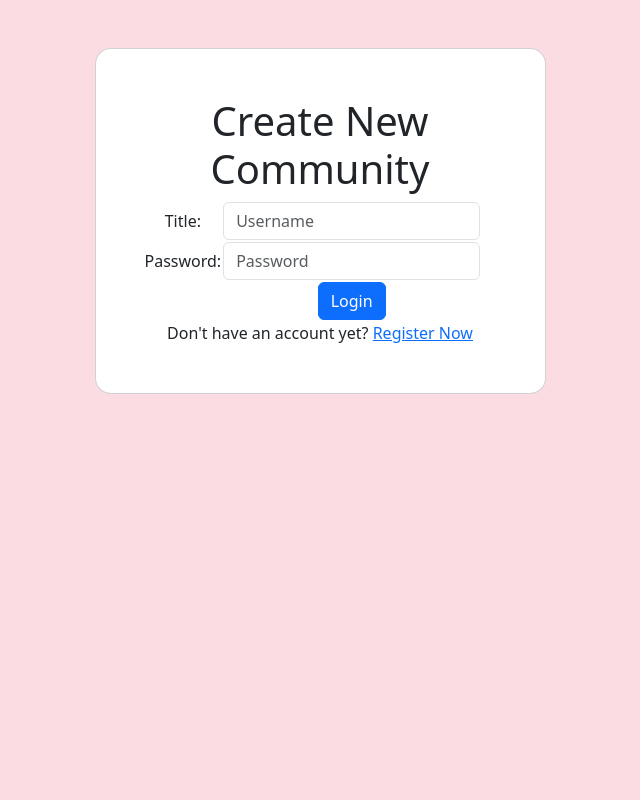
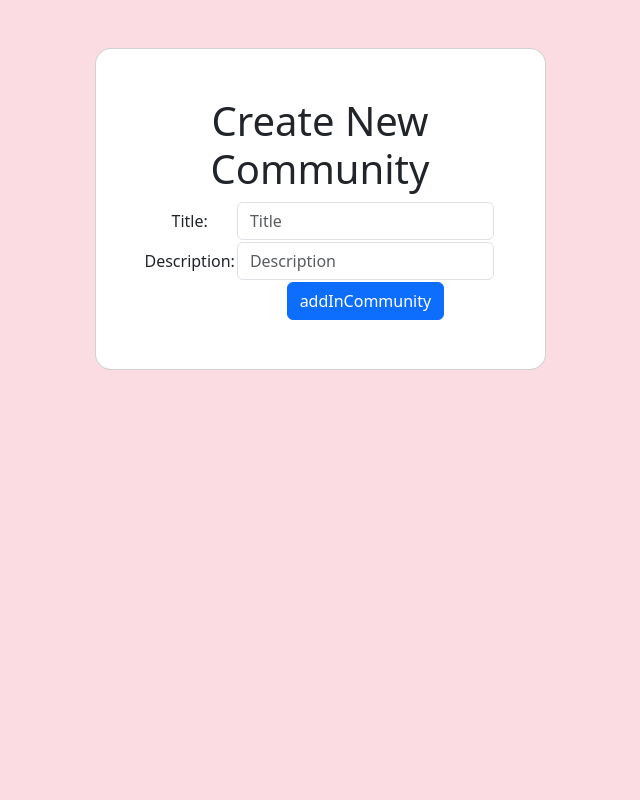
Before and after one commit to PBP-D05/BookMates, a Django app: template Komunitas/templates/addInCommunity.html.html in a window 1280 px wide. Shown: the whole page, without its empty margins (320-960 px from the left). Run offline with Django 3.2, Linux system fonts and the light colour scheme; the template is opened without the code that fills it, so the values that code supplies are empty; some web fonts are replaced.

Commit message:
Unfinished Komunitas html push

```diff
--- a/Komunitas/templates/addInCommunity.html.html
+++ b/Komunitas/templates/addInCommunity.html.html
@@ -19,17 +19,17 @@
                     <table>
                         <tr>
                             <td>Title: </td>
-                            <td><input type="text" name="username" placeholder="Username" class="form-control"></td>
+                            <td><input type="text" name="title" placeholder="Title" class="form-control"></td>
                         </tr>
 
                         <tr>
-                            <td>Password: </td>
-                            <td><input type="password" name="password" placeholder="Password" class="form-control"></td>
+                            <td>Description: </td>
+                            <td><input type="decription" name="description" placeholder="Description" class="form-control"></td>
                         </tr>
 
                         <tr>
                             <td></td>
-                            <td><input class="btn login_btn btn-primary" type="submit" value="Login"></td>
+                            <td><input class="btn login_btn btn-primary" type="submit" value="addInCommunity"></td>
                         </tr>
                     </table>
                 </form>
@@ -42,8 +42,6 @@
                     </ul>
                 {% endif %}
 
-                Don't have an account yet? <a href="{% url 'main:register' %}">Register Now</a>
-
             </div>
           </div>
         </div>
```
Also changed, not shown: Komunitas/templates/community_main.html (+23 -28 lines).
